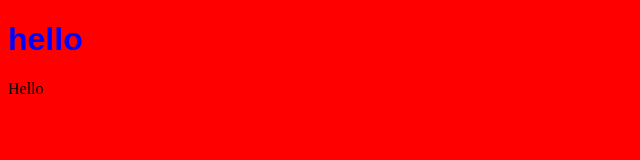
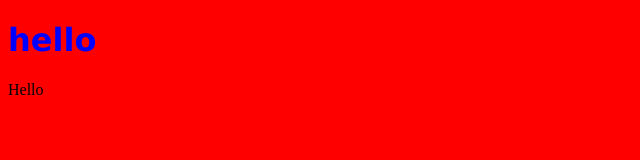
Before and after one commit to Alex-Nelson-1/ICS2O-UNIT1-04-HTML-CSS, a plain HTML site: page index.html in a window 1280 px wide. Shown: the full height of the page, 0-640 px from the left. Drawn offline with Linux system fonts and the light colour scheme; files that its build step writes are made by us from their sources.

Commit message:
Update style.css

```diff
--- a/style.css
+++ b/style.css
@@ -1,8 +1,9 @@
+
 body {
   background-color: red;
 }
 h1 {
-  font-family: arial;
+  font-family: Verdana;
   font-size: 30;
   color: blue;
 }
```
